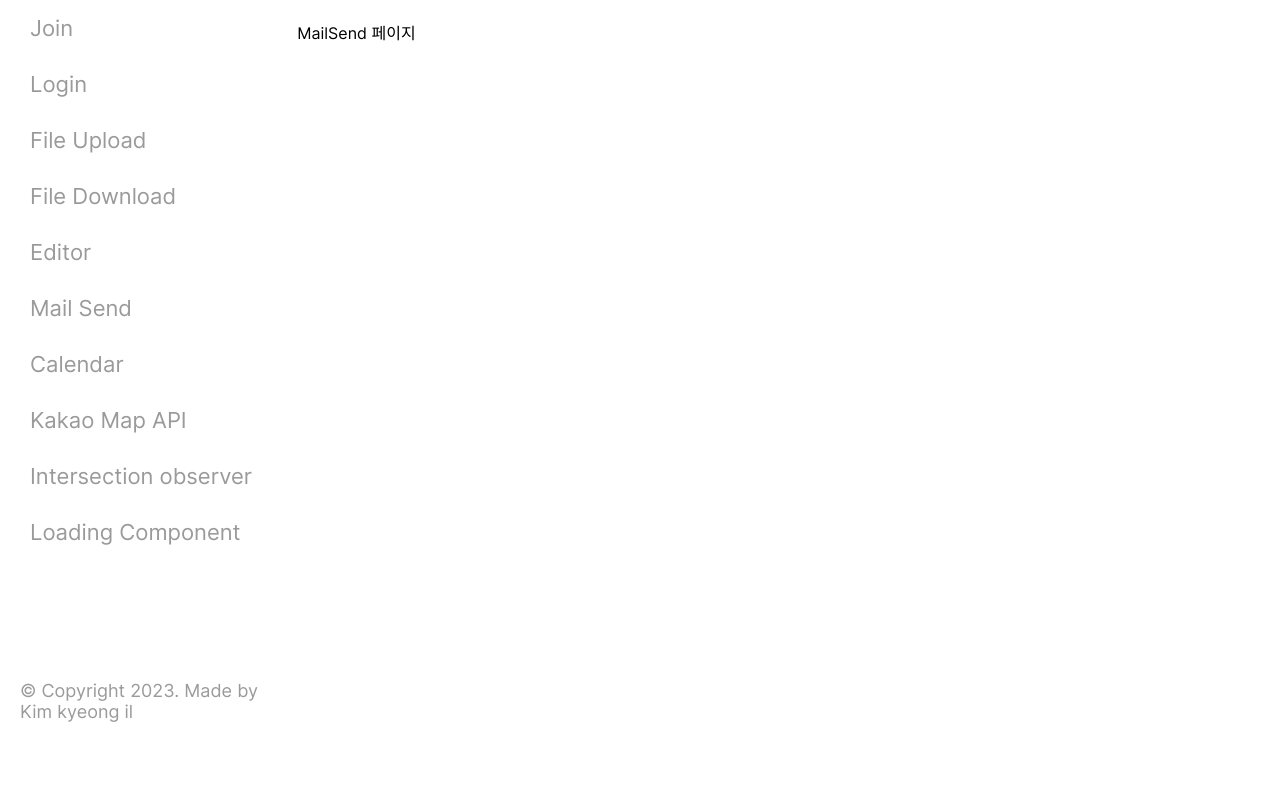
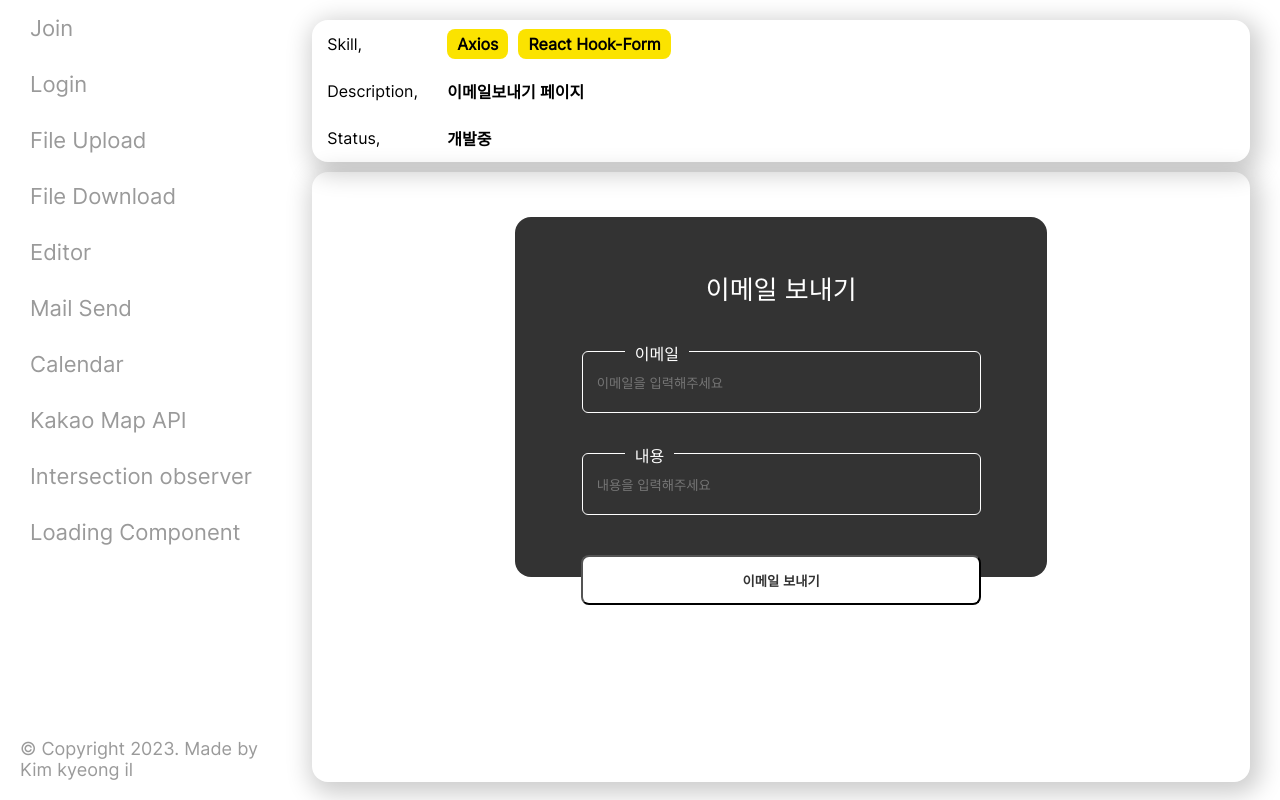
Before and after one commit to KKI147/F-E-Func-Development, a Next.js app: page /mail-send in a window 1280 px wide. Built offline with nearby package versions, Linux system fonts and the light colour scheme; no server answers.

Commit message:
feat : develop email send

```diff
--- a/component/Layout.tsx
+++ b/component/Layout.tsx
@@ -20,7 +20,7 @@ const LayoutComponent = styled.div`
 const Section = styled.section`
   position: relative;
   width: calc(100% - 15px);
-  height: calc(100% - 40px);
+  height: calc(100vh - 40px);
   padding: 20px 15px 20px 0;
   /* margin: 20px 15px 20px 0; */
 `;
--- a/component/NavBar.tsx
+++ b/component/NavBar.tsx
@@ -5,6 +5,7 @@ export default function NavBar() {
   return (
     <Container>
       <Wrapper>
+        <Box>
           <Btn>
             <Link href="/join">
               <div>Join</div>
@@ -55,6 +56,7 @@ export default function NavBar() {
               <div>Loading Component</div>
             </Link>
           </Btn>
+        </Box>
         <Copyright>© Copyright 2023. Made by Kim kyeong il</Copyright>
       </Wrapper>
     </Container>
@@ -69,26 +71,25 @@ const Container = styled.div`
 `;
 
 const Wrapper = styled.div`
+  display: flex;
+  flex-direction: column;
+  justify-content: space-between;
   position: relative;
   width: 100%;
   height: 100%;
   font-size: 22px;
-  color: #9a9a9a;
+  color: #9a9a9a; ;
 `;
 
+const Box = styled.div``;
 const Btn = styled.div`
   width: 100%;
-  /* height: 36px; */
+
   padding: 0 15px;
   border-top-right-radius: 16px;
   border-bottom-right-radius: 16px;
 
-  /* box-shadow: inset 360px 0px 0px #6098ff; */
   & div {
-    /* display: flex;
-    align-items: center;
-    width: fit-content;
-    height: 36px; */
     padding: 15px 15px;
     border-top-right-radius: 16px;
     border-bottom-right-radius: 16px;
@@ -106,7 +107,6 @@ const Btn = styled.div`
   }
 `;
 const Copyright = styled.div`
-  margin-top: 100px;
   padding: 20px 20px;
   font-size: 18px;
   color: #9a9a9a;
--- a/component/TopSection.tsx
+++ b/component/TopSection.tsx
@@ -1,16 +1,18 @@
 import styled from "styled-components";
 interface PropsTypes {
-  skill: string;
+  skill: string[];
   description: string;
   status: string;
 }
 
 export const TopSection = ({ skill, description, status }: PropsTypes) => {
+  console.log(skill);
   return (
     <Container>
       <Content>
         <Title>Skill,</Title>
-        <Skill>{skill}</Skill>
+        <Skill>{skill[0]}</Skill>
+        <Skill>{skill[1]}</Skill>
       </Content>
       <Content>
         <Title>Description,</Title>
@@ -52,15 +54,17 @@ const Title = styled.div`
 
 const Detail = styled.div`
   display: flex;
-  width: 120px;
+  width: fit-content;
   height: 30px;
   align-items: center;
   font-weight: bold;
 `;
 const Skill = styled.div`
   display: flex;
-  width: 120px;
+  width: fit-content;
   height: 30px;
+  margin: 0 10px 0 0;
+  padding: 0px 10px;
   justify-content: center;
   align-items: center;
   color: #000;
--- a/pages/mail-send.tsx
+++ b/pages/mail-send.tsx
@@ -1,5 +1,175 @@
+import TopSection from "@/component/TopSection";
+import { useForm } from "react-hook-form";
+import { yupResolver } from "@hookform/resolvers/yup";
+import * as yup from "yup";
+import styled from "styled-components";
+import { post } from "../module/Api";
+
 export const MailSend = () => {
-  return <>MailSend 페이지</>;
+  interface FormTypes {
+    email: string;
+    content: string;
+  }
+  const validation = yup.object().shape({
+    email: yup
+      .string()
+      .required("이메일을 입력해주세요.")
+      .matches(/\S+@\S+\.\S+/, "이메일 형식을 확인해주세요."),
+  });
+
+  const {
+    register,
+    handleSubmit,
+    reset,
+    formState: { isSubmitting, isDirty, errors },
+  } = useForm<FormTypes>({
+    resolver: yupResolver(validation),
+  });
+
+  const onSubmitHandler = (data: FormTypes) => {
+    post("/join", data);
+  };
+  return (
+    <Wrapper>
+      <TopSection
+        skill={["Axios", "React Hook-Form"]}
+        description={"이메일보내기 페이지"}
+        status={"개발중"}
+      />
+      <Container>
+        <UseForm onSubmit={handleSubmit(onSubmitHandler)}>
+          <Title>이메일 보내기</Title>
+          <Section>
+            <LabelBox>
+              <label htmlFor="email">이메일</label>
+            </LabelBox>
+            <InputBox>
+              <InputForm
+                {...register("email")}
+                id="email"
+                name="email"
+                placeholder="이메일을 입력해주세요"
+              />
+            </InputBox>
+            {errors.email && <Message>{errors.email.message}</Message>}
+          </Section>
+          <Section>
+            <LabelBox>
+              <label htmlFor="content">내용</label>
+            </LabelBox>
+            <InputBox>
+              <InputForm
+                {...register("content")}
+                id="content"
+                name="content"
+                placeholder="내용을 입력해주세요"
+              />
+            </InputBox>
+          </Section>
+          <BtnBox>
+            <Btn type="submit">이메일 보내기</Btn>
+          </BtnBox>
+        </UseForm>
+      </Container>
+    </Wrapper>
+  );
 };
 
 export default MailSend;
+
+const Wrapper = styled.section`
+  position: relative;
+  width: calc(100% - 15px);
+  height: 100%;
+  margin: 0 0 0 15px;
+`;
+const Container = styled.div`
+  position: relative;
+  width: calc(100% - 15px);
+  height: calc(80vh - 30px);
+  margin: 10px 15px 0 0;
+  padding: 25px;
+  background-color: transparent;
+  border-radius: 16px;
+  box-sizing: border-box;
+  box-shadow: 4px 6px 24px 6px rgb(0 0 0 / 20%);
+`;
+
+const UseForm = styled.form`
+  position: relative;
+  width: 60%;
+  height: 50%;
+  background-color: #333333;
+  margin: 20px auto;
+  padding: 40px 0;
+  border-radius: 16px;
+`;
+
+const Title = styled.div`
+  margin: 12px 0 45px 0;
+  font-size: 26px;
+  font-weight: 500;
+  text-align: center;
+  color: #fff;
+`;
+
+const InputBox = styled.div`
+  position: relative;
+  width: 70%;
+  height: 50px;
+  margin: 0 auto 25px auto;
+  padding: 5px 12px;
+  border: 1px solid #fff;
+  border-radius: 6px;
+  background-color: #333333;
+  color: #fff;
+`;
+const InputForm = styled.input`
+  position: relative;
+  width: 100%;
+  height: 100%;
+  background-color: #333333;
+  border: 0;
+  outline: 0;
+  color: #fff;
+`;
+
+const BtnBox = styled.div`
+  position: relative;
+  width: 75%;
+  margin: 25px auto 25px auto;
+`;
+const Btn = styled.button`
+  width: 100%;
+  height: 50px;
+  border-radius: 8px;
+  background-color: #fff;
+  color: #333333;
+  font-weight: bold;
+  cursor: pointer;
+  :hover {
+    background-color: #9a9a9a;
+  }
+`;
+
+const Section = styled.div`
+  position: relative;
+  margin: 0 0 40px 0;
+`;
+const LabelBox = styled.div`
+  position: absolute;
+  top: -10px;
+  left: 110px;
+  padding: 0 10px;
+  background-color: #333333;
+  color: #fff;
+  z-index: 5;
+  border: 0;
+  outline: 0;
+`;
+const Message = styled.div`
+  position: relative;
+  left: 110px;
+  color: #ff0000;
+  margin: 25px 0;
+`;
```
Also changed, not shown: pages/join.tsx (+12 -19 lines), pages/login.tsx (+9 -17 lines). Lines whose indentation alone changed are shown as unchanged.
